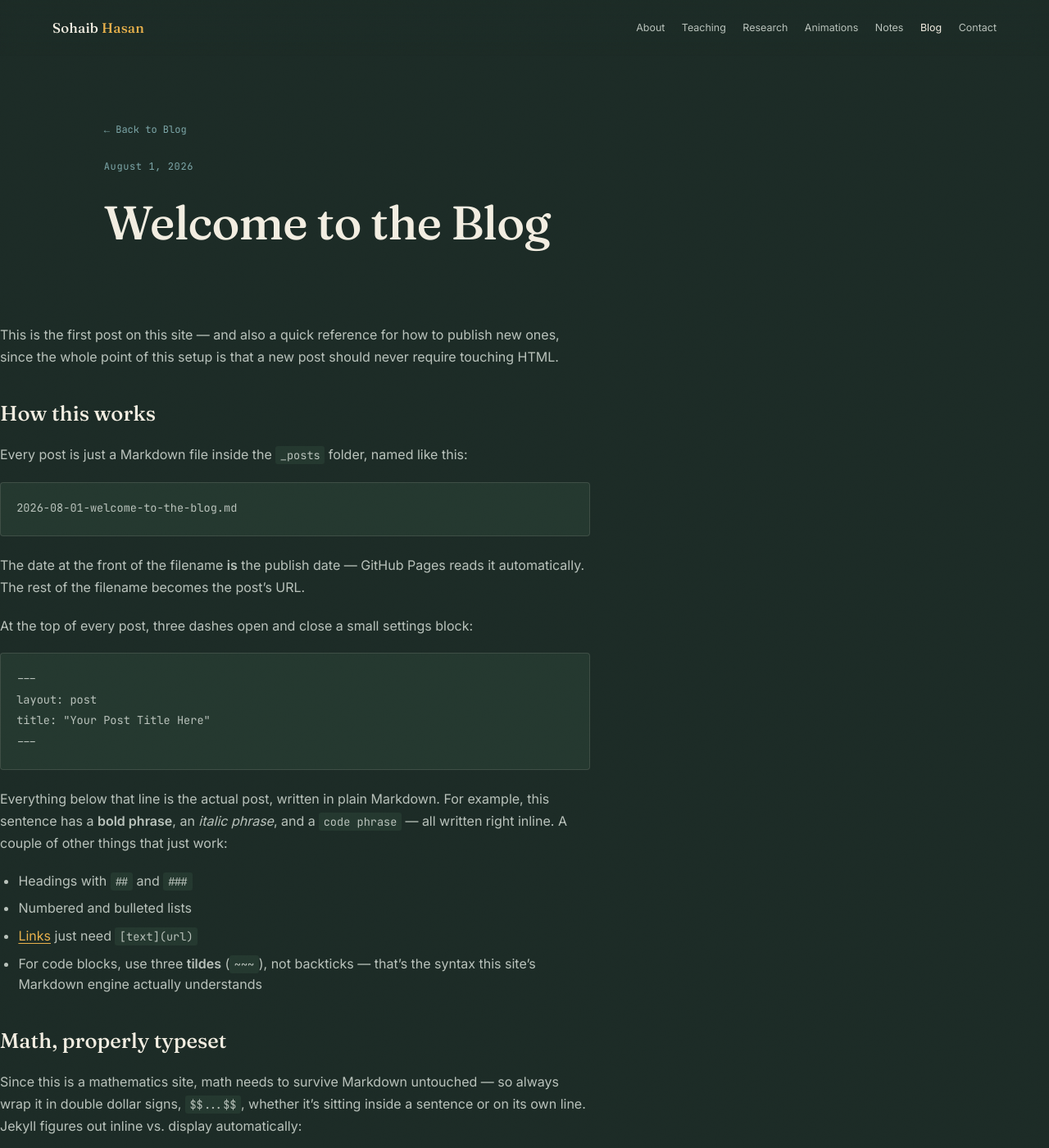
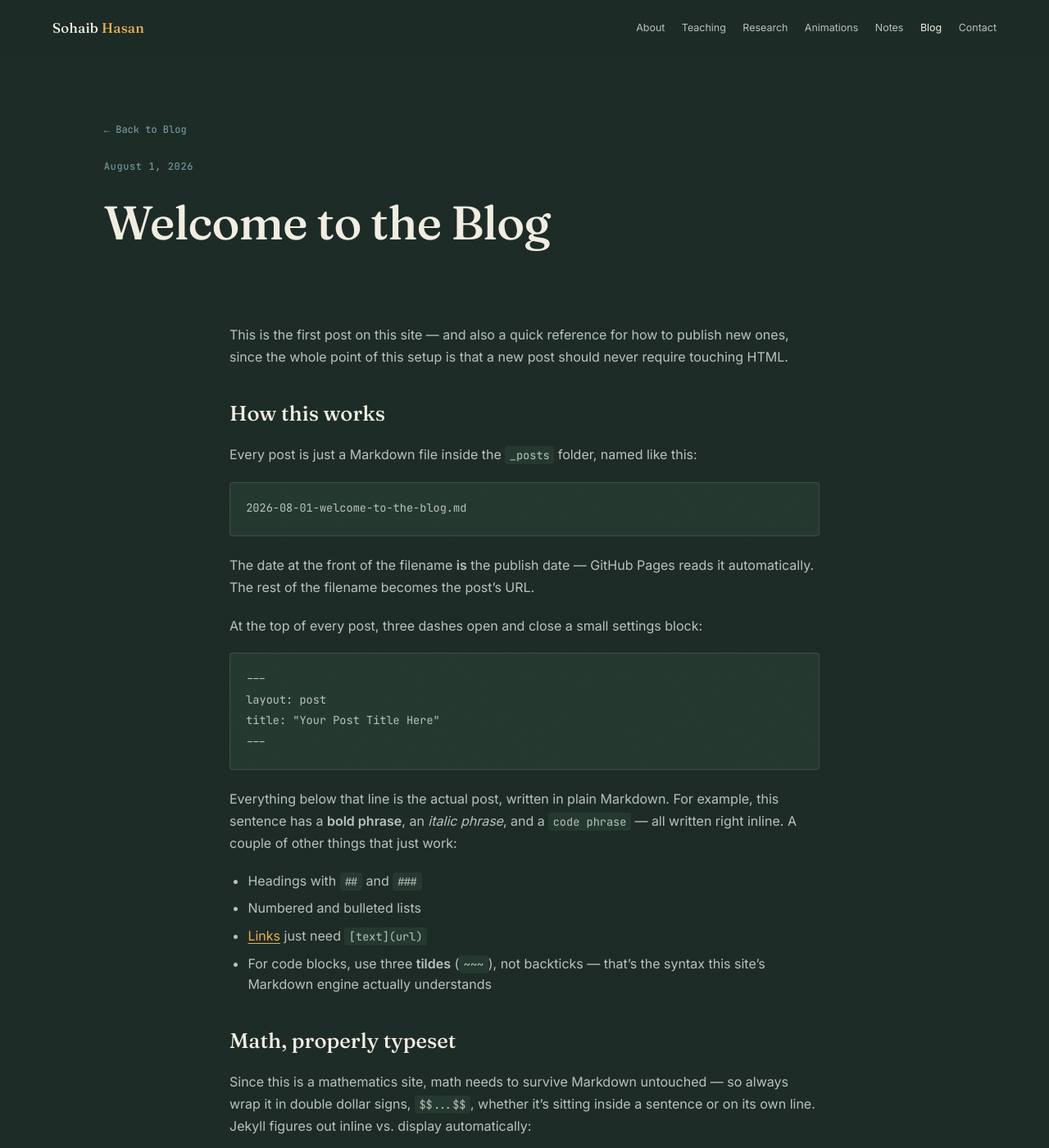
Before and after one commit to Sohaib-Hasan/Sohaib-Hasan.github.io, a Jekyll site: the page built from _posts/2026-08-01-welcome-to-the-blog.md, in a window 1280 px wide and 1400 px high. Shown: the whole window at 82% size. Built offline with Jekyll 4.4.1, drawn with Linux system fonts in a browser that asks for light colours; nearby versions of some CDN libraries.

Commit message:
Fix links in post layout for blog navigation

```diff
--- a/_layouts/post.html
+++ b/_layouts/post.html
@@ -24,7 +24,7 @@
 <meta name="twitter:image" content="{{ site.url }}/images/og-image.jpg">
 <link rel="stylesheet" href="https://cdn.jsdelivr.net/npm/katex@0.17.0/dist/katex.min.css" integrity="sha384-vlBdW0r3AcZO/HboRPznQNowvexd3fY8qHOWkBi5q7KGgqJ+F48+DceybYmrVbmB" crossorigin="anonymous">
 <style>
-  .post-content{color:var(--chalk-dim); font-size:1rem; max-width:720px;}
+  .post-content{color:var(--chalk-dim); font-size:1rem; max-width:720px; margin:0 auto;}
   .post-content h2{font-family:'Fraunces', serif; font-weight:500; color:var(--chalk); font-size:1.6rem; margin:2.2rem 0 1rem;}
   .post-content h3{font-family:'Fraunces', serif; font-weight:500; color:var(--chalk); font-size:1.3rem; margin:1.8rem 0 0.8rem;}
   .post-content p{margin-bottom:1.2rem; line-height:1.7;}
@@ -66,14 +66,14 @@
     <a href="/research.html">Research</a>
     <a href="/plotlab.html">Animations</a>
     <a href="/notes.html">Notes</a>
-    <a href="/blog/" class="active">Blog</a>
+    <a href="/blog.html" class="active">Blog</a>
     <a href="/contact.html">Contact</a>
   </div>
 </nav>
 <div class="nav-backdrop" id="navBackdrop"></div>
 
 <header class="page-header">
-  <a class="back-link" href="/blog/">← Back to Blog</a>
+  <a class="back-link" href="/blog.html">← Back to Blog</a>
   <div class="post-meta">{{ page.date | date: "%B %-d, %Y" }}{% if page.reading_time %} · {{ page.reading_time }} min read{% endif %}</div>
   <h1>{{ page.title }}</h1>
 </header>
```
